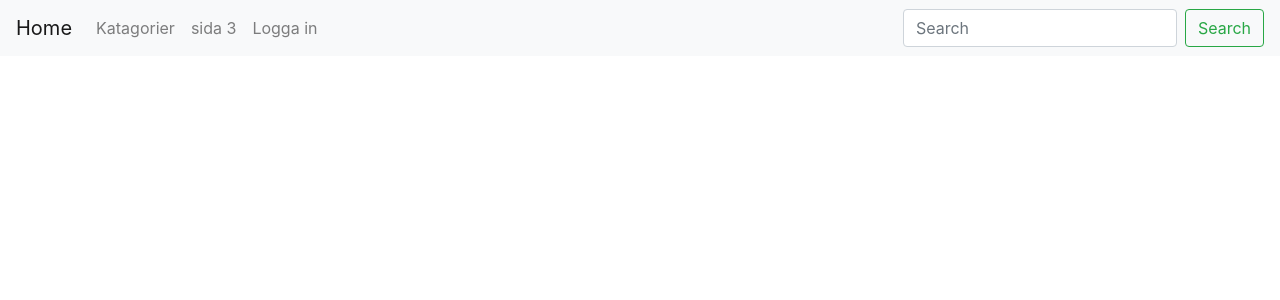
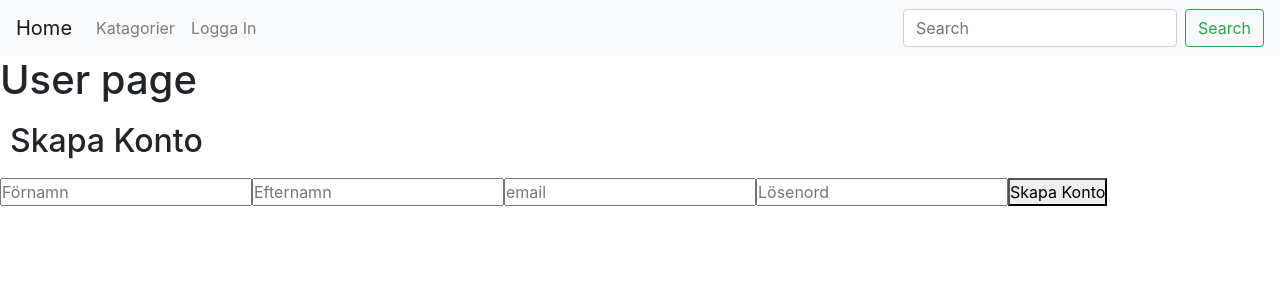
Before and after one commit to friduslol/fullstack, a React (Create React App) app: page /User in a window 1280 px wide. Shown: the top 300 px of the page. Built offline with nearby package versions, Linux system fonts and the light colour scheme.

Commit message:
userP, register, context, transfer registerdata to context

```diff
--- a/src/App.js
+++ b/src/App.js
@@ -4,18 +4,24 @@ import Categories from './views/Categories';
 import Details from './views/Details';
 import Programs from "./views/Programs";
 import Navbar from './components/Navbar';
+import User from "./views/User";
 import ChannelContextProvider from './contexts/ChannelContext';
+import UserContextProvider from "./contexts/UserContext";
+
 
 function App() {
   return (
     <div className="App">
       <BrowserRouter>
         <ChannelContextProvider>
+        <UserContextProvider>
         <Navbar />
         <Route exact path="/" component={Home} />
         <Route exact path="/categories" component={Categories} />
         <Route exact path="/category/programs/:id" component={Programs} />
         <Route exact path="/details/:id" component={Details} />
+        <Route exact path="/User" component={User} />
+        </UserContextProvider>
         </ChannelContextProvider>
       </BrowserRouter>
     </div>
--- a/src/components/Navbar.js
+++ b/src/components/Navbar.js
@@ -9,8 +9,7 @@ const Navbar = () => {
             <ReactBootstrap.Navbar.Collapse id="basic-navbar-nav">
                 <ReactBootstrap.Nav className="mr-auto">
                 <ReactBootstrap.Nav.Link as={Link} to="/categories">Katagorier</ReactBootstrap.Nav.Link>
-                <ReactBootstrap.Nav.Link href="#link">sida 3</ReactBootstrap.Nav.Link>
-                <ReactBootstrap.Nav.Link href="#link">Logga in</ReactBootstrap.Nav.Link>
+                <ReactBootstrap.Nav.Link as={Link} to="/User">Logga In</ReactBootstrap.Nav.Link>
                 </ReactBootstrap.Nav>
                 <ReactBootstrap.Form inline>
                 <ReactBootstrap.FormControl type="text" placeholder="Search" className="mr-sm-2" />
--- /dev/null
+++ b/src/components/Register.js
@@ -0,0 +1,50 @@
+import RStyles from "../styles/RegisterStyles.module.css";
+import { useContext, useState } from "react";
+import { UserContext } from "../contexts/UserContext";
+
+const Register = () => {
+    const { transferRegister } = useContext(UserContext);
+
+    const [firstName, setFirstName] = useState("");
+    const [lastName, setLastName] = useState("");
+    const [email, setEmail] = useState("");
+    const [password, setPassword] = useState("");
+
+    const updateUserFName = (e) => setFirstName(e.target.value);
+    const updateUserLName = (e) => setLastName(e.target.value);
+    const updateUserEmail = (e) => setEmail(e.target.value);
+    const updateUserPassword = (e) => setPassword(e.target.value);
+
+    const handleSubmit = (e) => {
+        e.preventDefault();
+
+        let newUser = null;
+        newUser = {
+            firstName,
+            lastName,
+            email,
+            password
+        }
+
+        if(newUser) {
+            transferRegister(newUser);
+        } else {
+            console.log("oupsi could not create user");
+        }
+    }
+
+    return (
+        <div className={RStyles.registerWrapper} onSubmit={handleSubmit}>
+            <form>
+                <h2>Skapa Konto</h2>
+                <input type="text" onChange={updateUserFName} placeholder="Förnamn" required></input>
+                <input type="text" onChange={updateUserLName} placeholder="Efternamn" required></input>
+                <input type="text" onChange={updateUserEmail} placeholder="email" required></input>
+                <input type="password" onChange={updateUserPassword} placeholder="Lösenord" required></input>
+                <button type="submit">Skapa Konto</button>
+            </form>
+        </div>
+    )
+}
+
+export default Register;
--- /dev/null
+++ b/src/contexts/UserContext.js
@@ -0,0 +1,30 @@
+import { createContext, useState, useEffect } from 'react';
+
+export const UserContext = createContext();
+
+const UserContextProvider = (props) => {
+
+
+    const [member, setMember] = useState([]);
+
+    useEffect(() => {
+        console.log("this is member in usercontext: ", member);
+    }, [member])
+
+
+    const transferRegister = (newUser) => {
+        setMember(newUser);
+    }
+
+    const values = {
+        transferRegister
+    };
+
+    return(
+        <UserContext.Provider value={values}>
+            {props.children}
+        </UserContext.Provider>
+    )
+}
+
+export default UserContextProvider;
--- /dev/null
+++ b/src/views/User.js
@@ -0,0 +1,14 @@
+import Register from "../components/Register";
+
+const User = () => {
+    return (
+        <div>
+            <h1>User page</h1>
+            <Register />
+            {/* <Profile />
+            <LogIn /> */}
+        </div>
+    )
+}
+
+export default User;
```
Also changed, not shown: src/styles/RegisterStyles.module.css (added).
